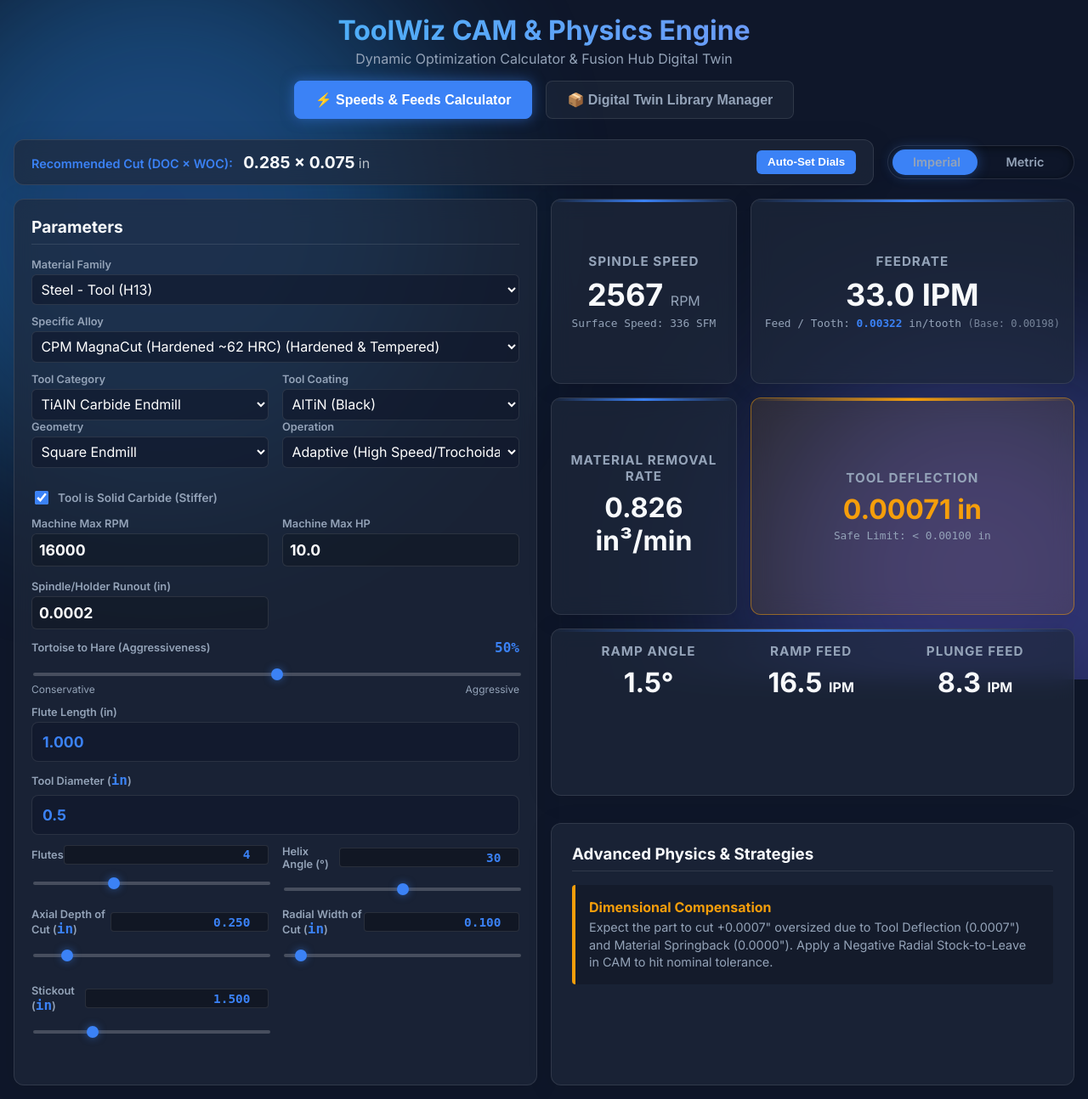
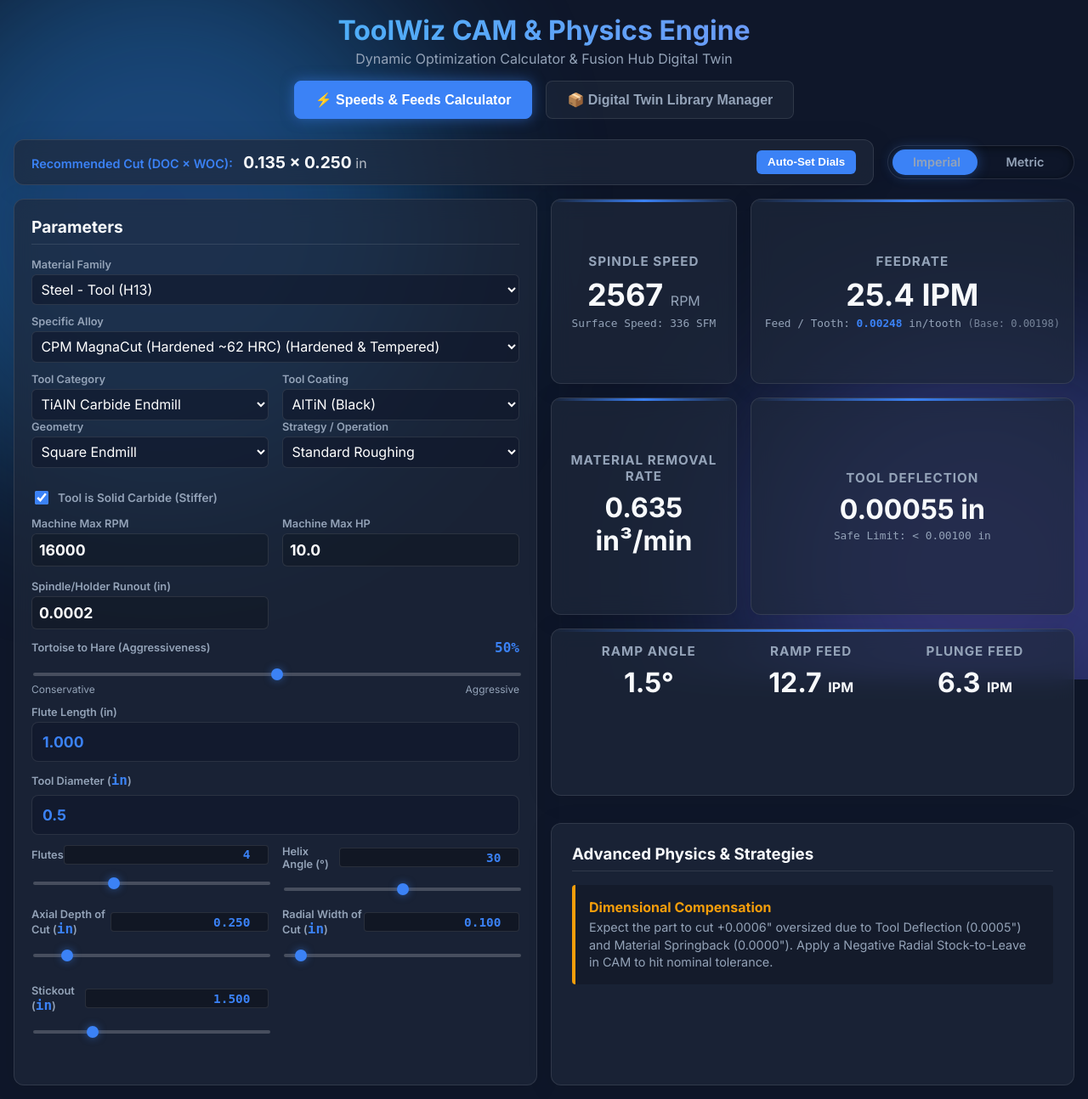
Before and after one commit to OffworldGear/ToolWiz-engine, a Flask app: page / in a window 1280 px wide. Shown: the whole page at 85% size. Run offline with Flask 3, Linux system fonts and the light colour scheme.

Commit message:
Feature: Implement intelligent fractional/metric datalists for tool geometry; auto-set dials on strategy change; add Facing strategy; fix index.html calculate async handling

```diff
--- a/gwizard_physics.py
+++ b/gwizard_physics.py
@@ -497,6 +497,8 @@ class GWizardPhysics:
             target_woc = diameter
         elif "Adaptive" in operation:
             target_woc = diameter * 0.15 # Trochoidal
+        elif operation == "Facing":
+            target_woc = diameter * 0.75 # Facing usually uses large stepovers (70-80%)
         else:
             target_woc = diameter * 0.5 # Standard stepover
 
--- a/templates/index.html
+++ b/templates/index.html
@@ -101,12 +101,13 @@
                             </select>
                         </div>
                         <div class="input-group" style="margin:0;">
-                            <label for="operation">Operation</label>
-                            <select id="operation" onchange="calculate()">
-                                <option value="Adaptive">Adaptive (High Speed/Trochoidal)</option>
+                            <label for="operation">Strategy / Operation</label>
+                            <select id="operation" onchange="handleOpChange()">
                                 <option value="Roughing">Standard Roughing</option>
-                                <option value="Finishing">Finishing</option>
-                                <option value="Slotting">Slotting (Full radial)</option>
+                                <option value="Adaptive Roughing">Adaptive / Trochoidal</option>
+                                <option value="Slotting">Full Slotting</option>
+                                <option value="Facing">Facing</option>
+                                <option value="Finishing">Light Finishing</option>
                             </select>
                         </div>
                     </div>
@@ -177,7 +178,8 @@
 
                     <div class="input-group" id="fluteLengthGroup" style="display: block;">
                         <label for="fluteLength">Flute Length (<span class="unit-lbl">in</span>)</label>
-                        <input type="number" id="fluteLength" step="any" value="1.000" oninput="calculate()">
+                        <input type="number" id="fluteLength" step="any" list="flute_list" value="1.000" oninput="calculate()">
+                        <datalist id="flute_list"></datalist>
                     </div>
 
                     <div class="input-group combo-group">
@@ -459,6 +461,33 @@
             {v: 25.0, l: "25 mm"}
         ];
 
+        const FLUTE_IMP = [
+            {v: 0.125, l: "1/8\""},
+            {v: 0.25, l: "1/4\""},
+            {v: 0.5, l: "1/2\""},
+            {v: 0.75, l: "3/4\""},
+            {v: 1.0, l: "1\""},
+            {v: 1.25, l: "1-1/4\""},
+            {v: 1.5, l: "1-1/2\""},
+            {v: 2.0, l: "2\""},
+            {v: 2.5, l: "2-1/2\""},
+            {v: 3.0, l: "3\""}
+        ];
+
+        const FLUTE_MET = [
+            {v: 3.0, l: "3 mm"},
+            {v: 6.0, l: "6 mm"},
+            {v: 10.0, l: "10 mm"},
+            {v: 12.0, l: "12 mm"},
+            {v: 16.0, l: "16 mm"},
+            {v: 20.0, l: "20 mm"},
+            {v: 25.0, l: "25 mm"},
+            {v: 30.0, l: "30 mm"},
+            {v: 40.0, l: "40 mm"},
+            {v: 50.0, l: "50 mm"},
+            {v: 75.0, l: "75 mm"}
+        ];
+
         function switchTab(tabName) {
             document.getElementById('tabCalcBtn').classList.toggle('active', tabName === 'calculator');
             document.getElementById('tabTwinBtn').classList.toggle('active', tabName === 'digital-twin');
@@ -601,14 +630,25 @@
         }
 
         function buildDatalist() {
-            const list = document.getElementById('diameters_list');
-            list.innerHTML = '';
-            const arr = isMetric ? SIZES_MET : SIZES_IMP;
-            arr.forEach(s => {
+            const diaList = document.getElementById('diameters_list');
+            diaList.innerHTML = '';
+            const arrDia = isMetric ? SIZES_MET : SIZES_IMP;
+            arrDia.forEach(s => {
                 let opt = document.createElement('option');
                 opt.value = s.v; opt.innerText = s.l;
-                list.appendChild(opt);
+                diaList.appendChild(opt);
             });
+
+            const fluteList = document.getElementById('flute_list');
+            if (fluteList) {
+                fluteList.innerHTML = '';
+                const arrFlute = isMetric ? FLUTE_MET : FLUTE_IMP;
+                arrFlute.forEach(s => {
+                    let opt = document.createElement('option');
+                    opt.value = s.v; opt.innerText = s.l;
+                    fluteList.appendChild(opt);
+                });
+            }
         }
 
         function updateAlloys() {
@@ -642,6 +682,11 @@
         }
 
         let abortController = null;
+
+        async function handleOpChange() {
+            await calculate();
+            applyRecommendations();
+        }
 
         async function calculate() {
             if (abortController) abortController.abort();
```
